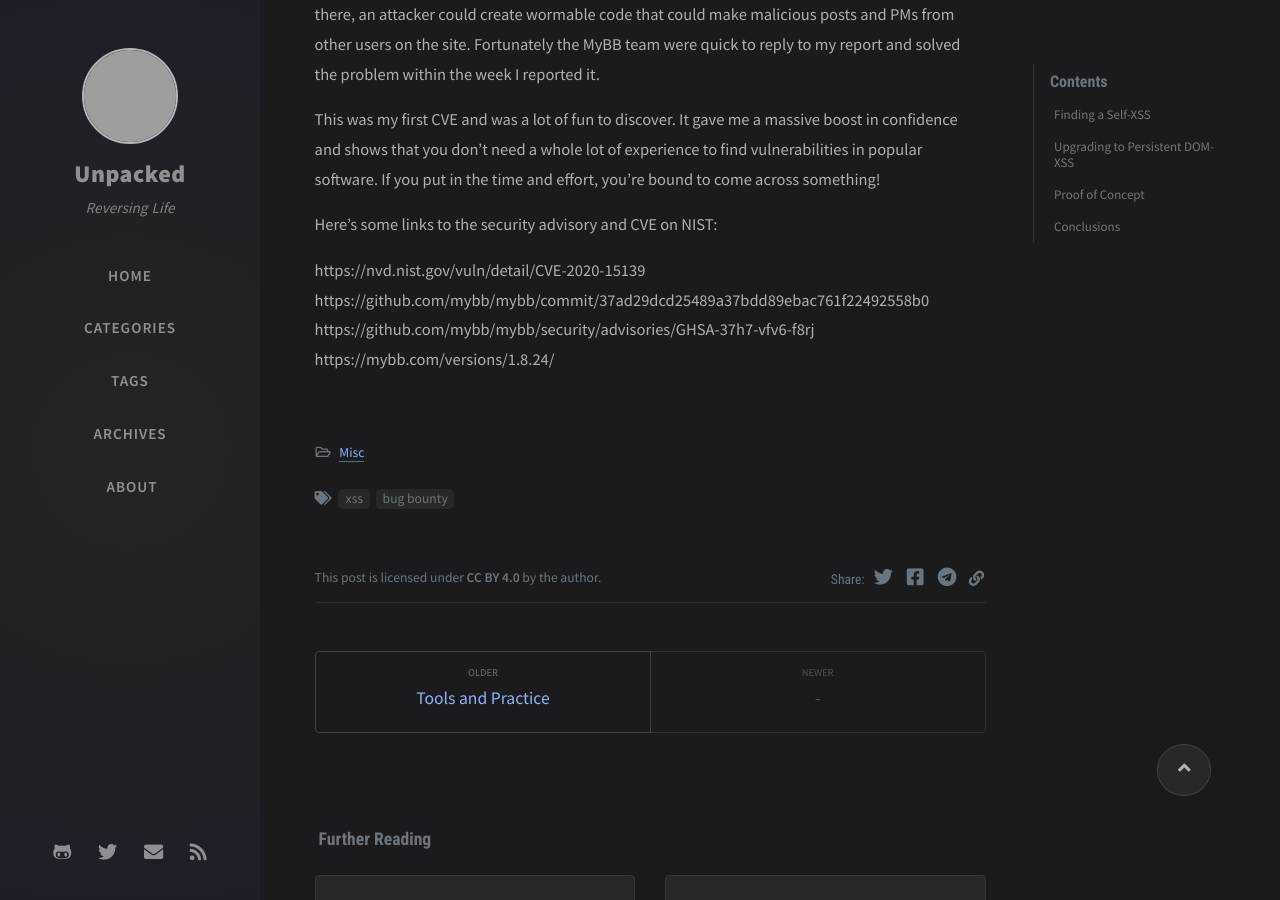
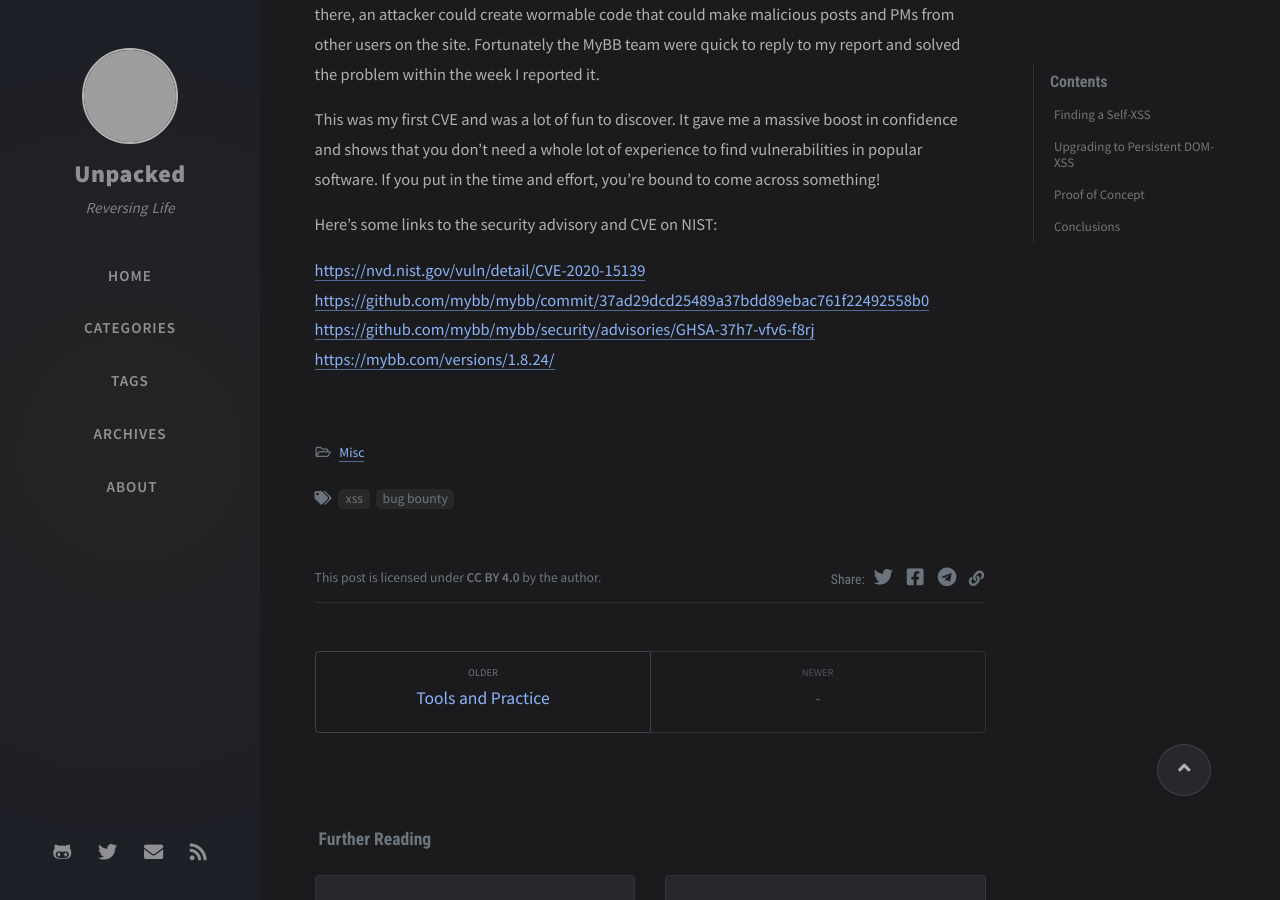
Before and after one commit to fork-bombed/fork-bombed.github.io, a Jekyll site: the page built from _posts/2020-09-28-CVE-2020-15139.md, in a window 1280 px wide and 900 px high, scrolled down 2259 px. Built offline with Jekyll 4.4.1, drawn with Linux system fonts in a browser that asks for light colours; nearby versions of some CDN libraries; comment, search, counter and statistics services are not loaded; part of the change alters nothing that is shown; grey boxes are pictures that could not be loaded.

Commit message:
Fixed formatting error with URLs

```diff
--- a/_posts/2020-09-28-CVE-2020-15139.md
+++ b/_posts/2020-09-28-CVE-2020-15139.md
@@ -53,7 +53,7 @@ This was my first CVE and was a lot of fun to discover. It gave me a massive boo
 
 Here's some links to the security advisory and CVE on NIST:
 
-https://nvd.nist.gov/vuln/detail/CVE-2020-15139
-https://github.com/mybb/mybb/commit/37ad29dcd25489a37bdd89ebac761f22492558b0
-https://github.com/mybb/mybb/security/advisories/GHSA-37h7-vfv6-f8rj
-https://mybb.com/versions/1.8.24/
+[https://nvd.nist.gov/vuln/detail/CVE-2020-15139](https://nvd.nist.gov/vuln/detail/CVE-2020-15139)
+[https://github.com/mybb/mybb/commit/37ad29dcd25489a37bdd89ebac761f22492558b0](https://github.com/mybb/mybb/commit/37ad29dcd25489a37bdd89ebac761f22492558b0)
+[https://github.com/mybb/mybb/security/advisories/GHSA-37h7-vfv6-f8rj](https://github.com/mybb/mybb/security/advisories/GHSA-37h7-vfv6-f8rj)
+[https://mybb.com/versions/1.8.24/](https://mybb.com/versions/1.8.24/)
```
